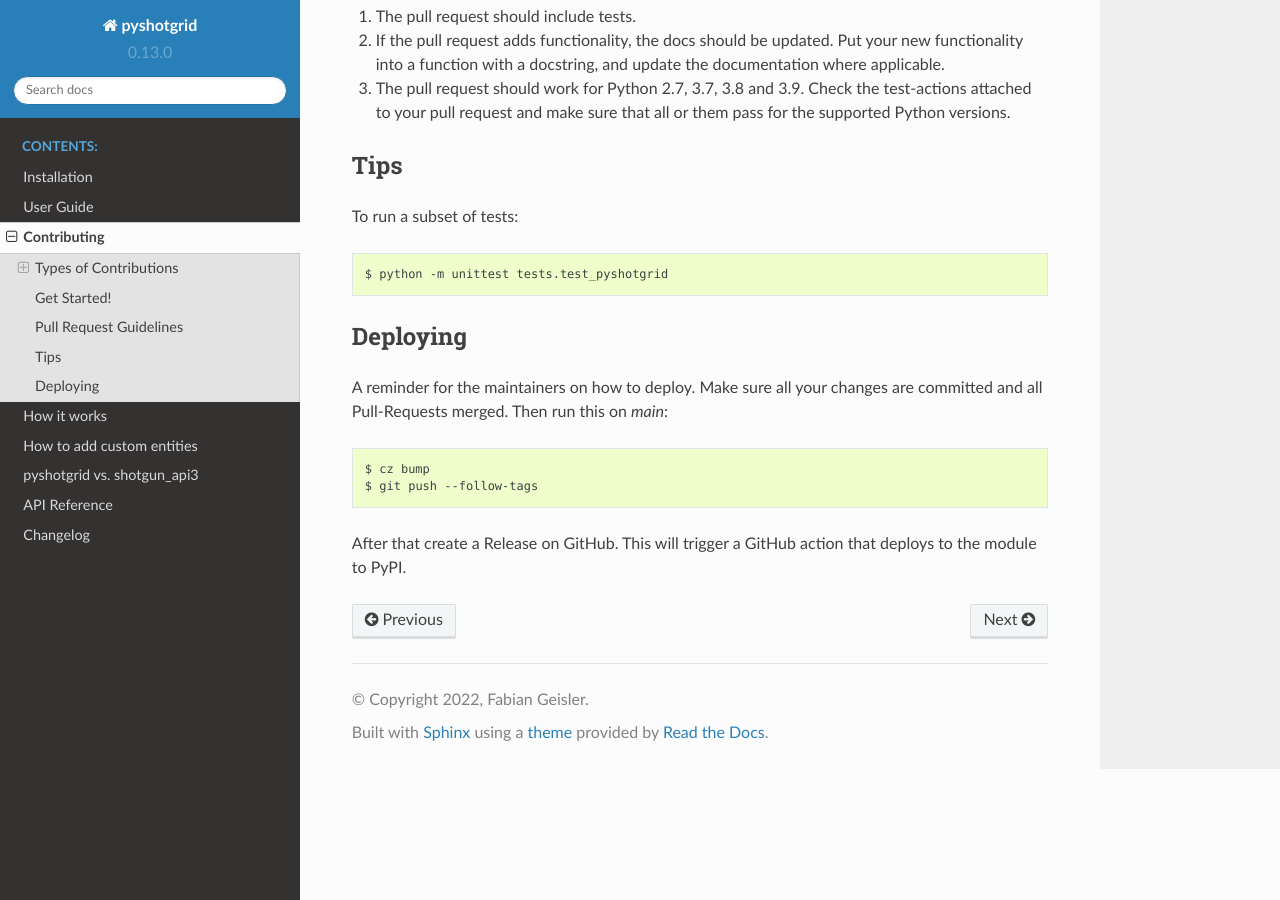
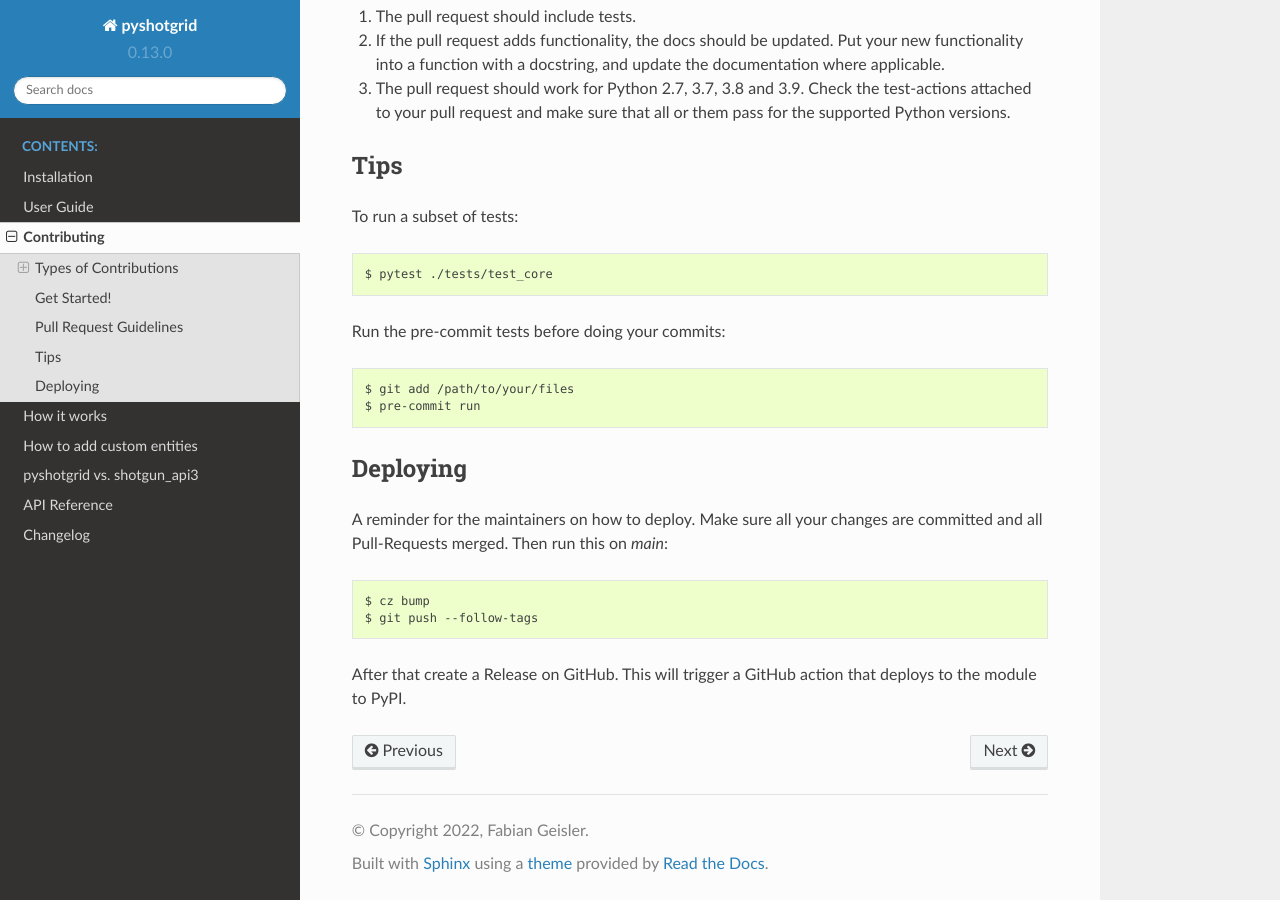
Before and after one commit to vladyslavk0/pyshotgrid, a Sphinx documentation site: the page built from docs/contributing.rst, in a window 1280 px wide and 900 px high, scrolled down 2456 px. Built offline with Sphinx 7.4.7 and the Read the Docs theme 2.0.0, drawn with Linux system fonts in a browser that asks for light colours.

Commit message:
docs(contributing): add tips for testing and pre-commit

```diff
--- a/docs/contributing.rst
+++ b/docs/contributing.rst
@@ -120,7 +120,12 @@ Tips
 
 To run a subset of tests::
 
-    $ python -m unittest tests.test_pyshotgrid
+    $ pytest ./tests/test_core
+
+Run the pre-commit tests before doing your commits::
+
+    $ git add /path/to/your/files
+    $ pre-commit run
 
 Deploying
 ---------
```
